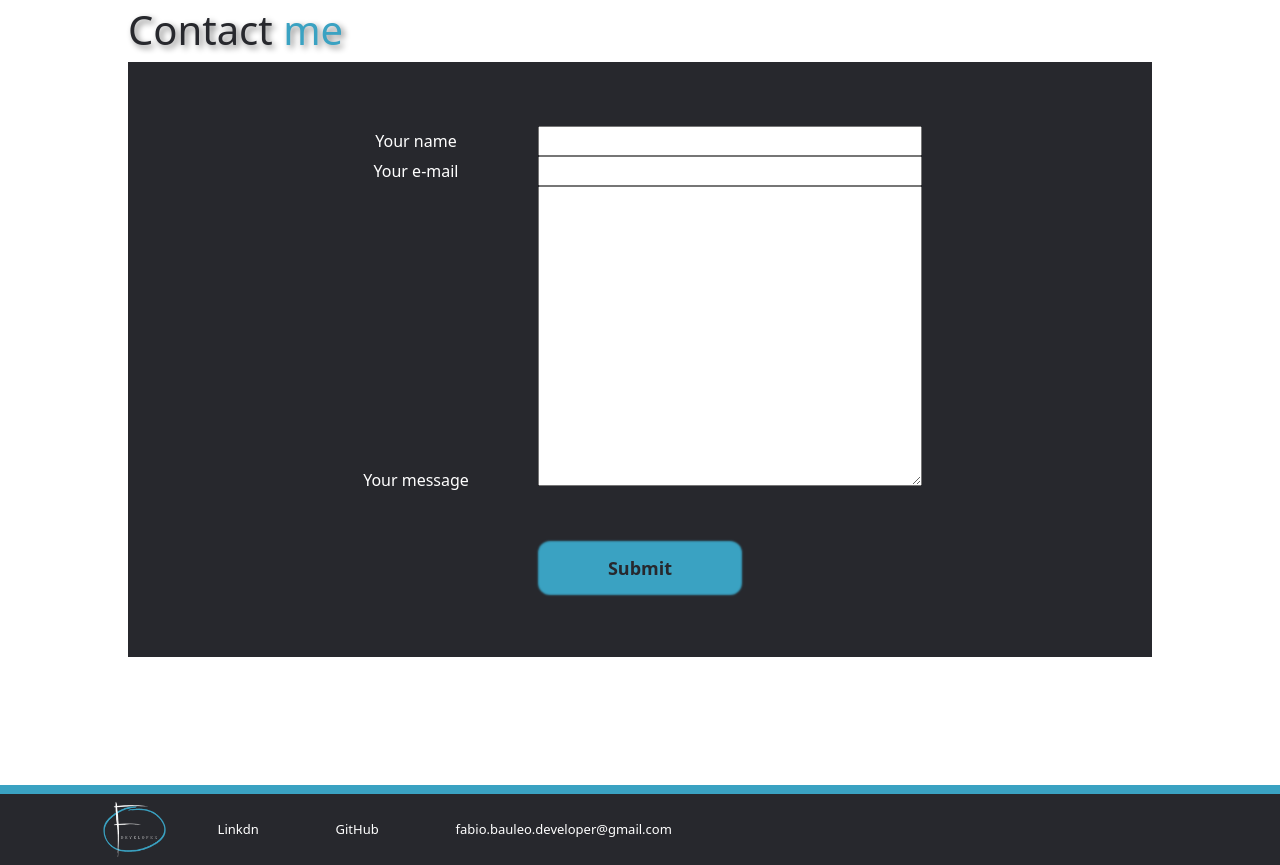
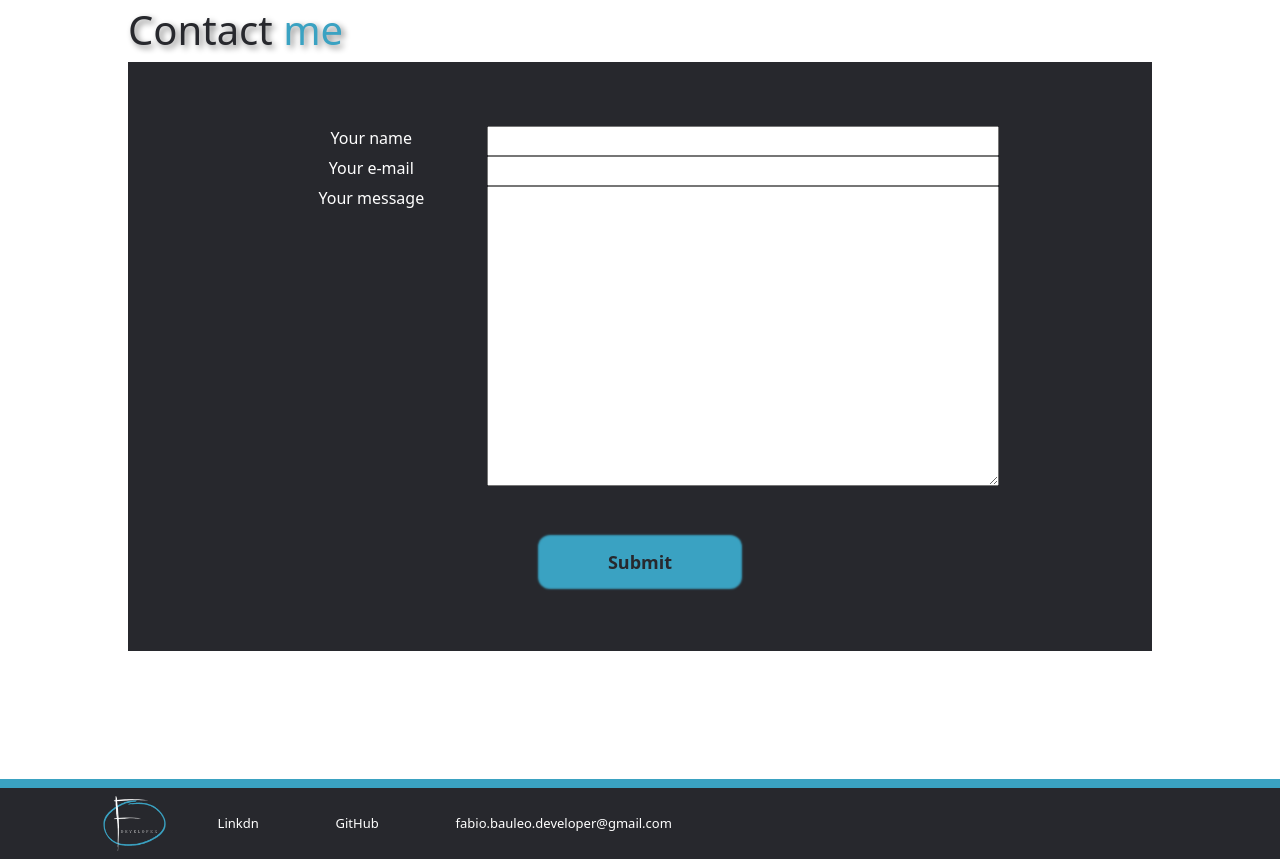
Before and after one commit to FabioDev86/my-portfolio, a React (Create React App) app: page / in a window 1280 px wide. Shown: the part 2780-3645 px from the top of the page. Built offline with nearby package versions, Linux system fonts and the light colour scheme.

Commit message:
final form styling (minor polishing to be made)

```diff
--- a/src/App.css
+++ b/src/App.css
@@ -126,18 +126,24 @@ form {
   padding-bottom: 5vw;
 }
 .input-box {
-  display: block;
-  text-align: center;
+  display: flex;
+  flex-wrap: wrap;
+  justify-content: space-evenly;
+
+  margin-left: 10vw;
+  margin-right: 10vw;
+
+
 }
 .error {
   color: red;
 }
 label{
-  padding-right: 5vw;
+
   width: 180px;
 }
 .input {
-  width: 30vw;
+  width: 40vw;
   min-width: 200px;
 }
 textarea  {
--- a/src/components/Contact.js
+++ b/src/components/Contact.js
@@ -24,9 +24,11 @@ export default function Contact(){
     const MyInput = ({ label, ...props }) => {
         const [field, meta] = useField(props);
         return (
+            <div>
                 <div className="input-box">
                     <label htmlFor={props.id || props.name}>{label}</label>
                     <input className="input" {...field} {...props} />
+                </div>
                 {meta.touched && meta.error ? (
                 <div className="error">{meta.error}</div>
                 ) : null}
@@ -36,9 +38,11 @@ export default function Contact(){
     const MyTextArea = ({ label, ...props }) => {
         const [field, meta] = useField(props);
         return (
+          <div>
           <div className="input-box">
             <label htmlFor={props.id || props.name}>{label}</label>
             <textarea className="input" {...field} {...props} />
+            </div>
             {meta.touched && meta.error ? (
               <div className="error">{meta.error}</div>
             ) : null}
```
Lines whose indentation alone changed are shown as unchanged.
